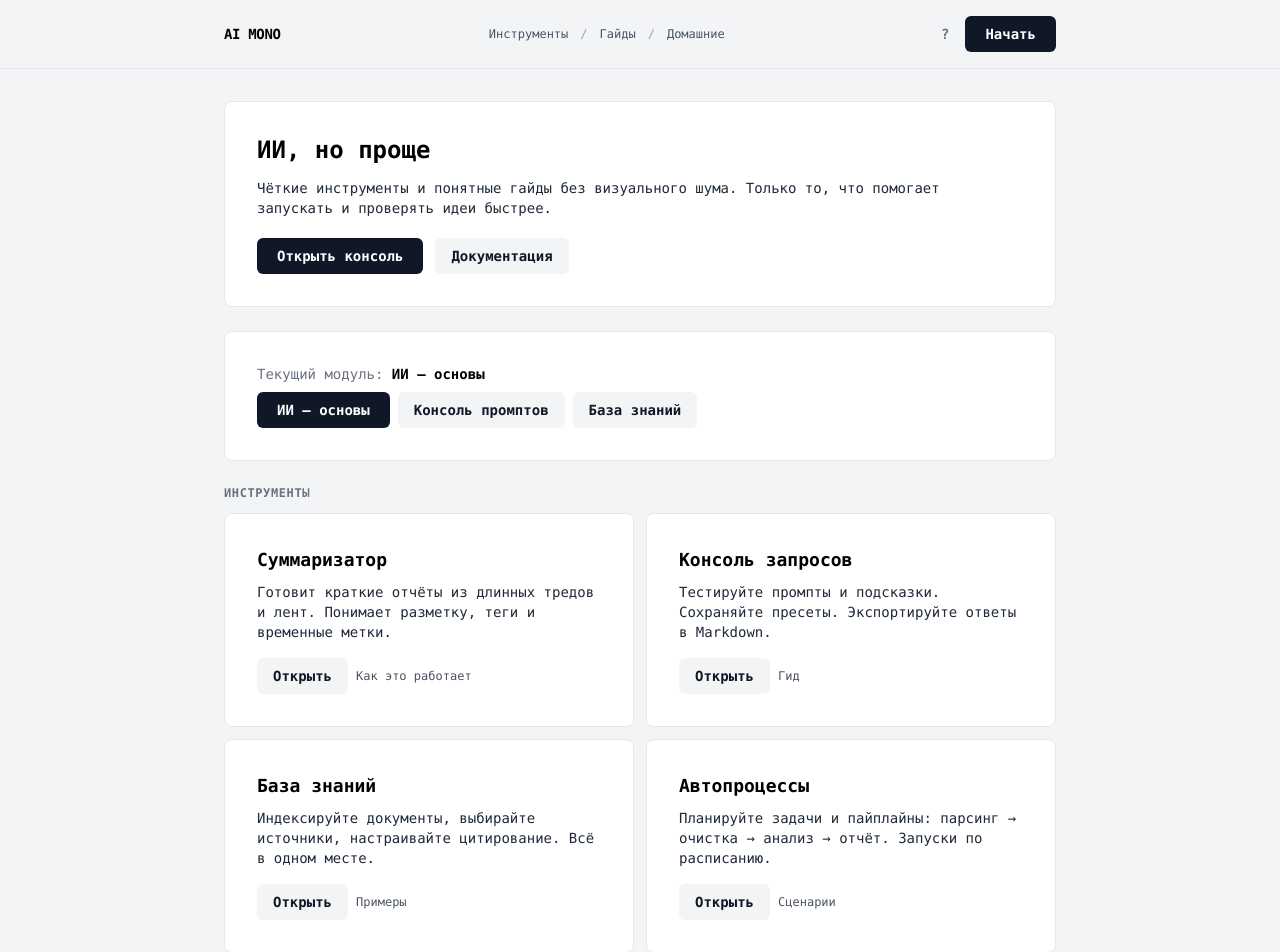
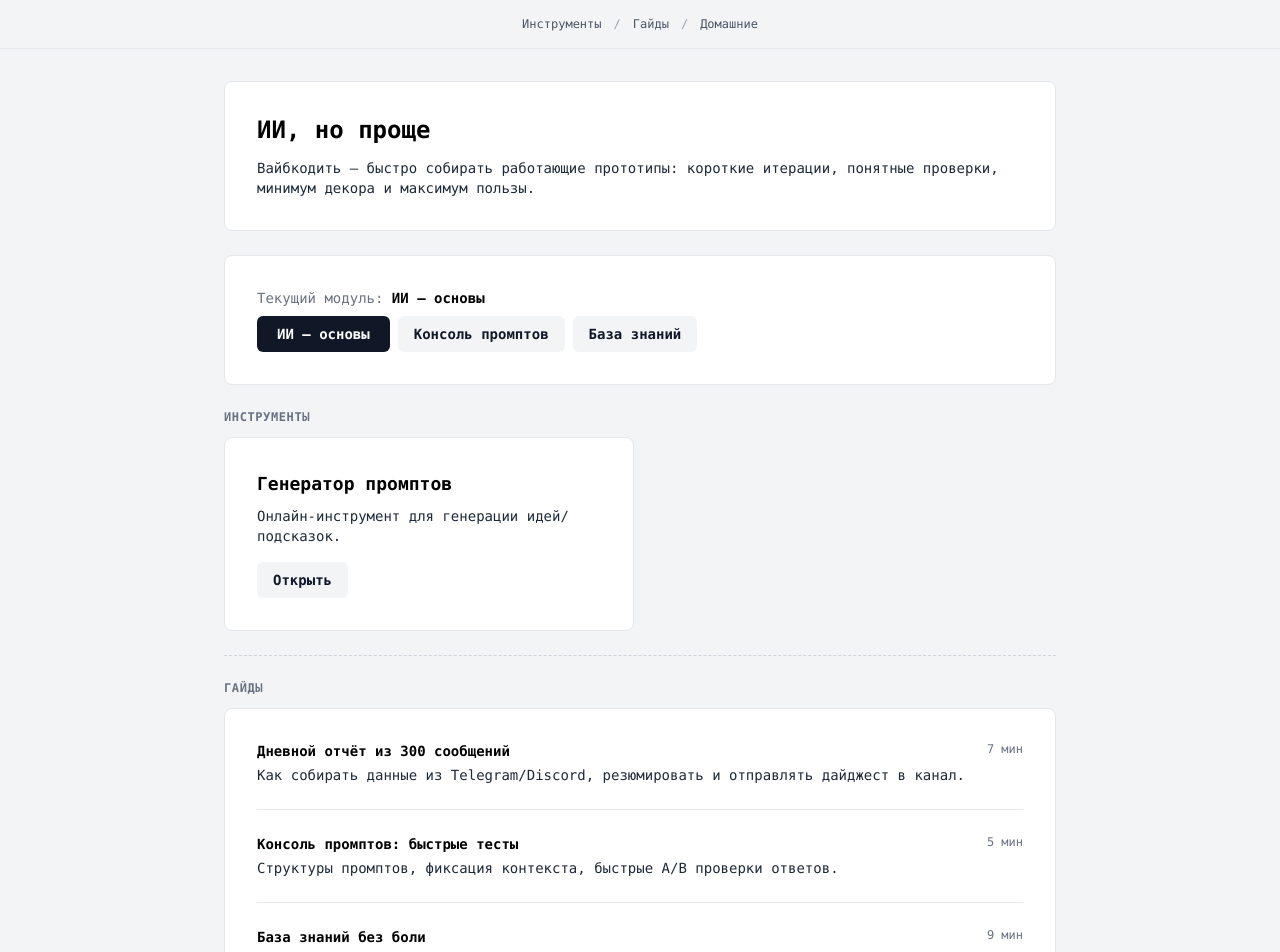
Before and after one commit to riiiiiiiiis/ai-vibecoding-dashboard, a React (Vite) app: page / in a window 1280 px wide. Shown: the top 952 px of the page. Built offline with nearby package versions, Linux system fonts and the light colour scheme.

Commit message:
feat: tools per module; keep only prompt generator for module 1 with external link; lock other modules with schedule notice; update hero copy; clean navbar

```diff
--- a/src/app/App.jsx
+++ b/src/app/App.jsx
@@ -6,7 +6,7 @@ import { Modal } from "../components/ui/Modal.jsx";
 import { GuideItem } from "../features/guides/GuideItem.jsx";
 import { AssignmentItem } from "../features/assignments/AssignmentItem.jsx";
 import { isHttpUrl, isLikelyEmail } from "../utils/validators.js";
-import { MODULES, getGuidesByModule, getAssignmentsByModule, getTestsByModule } from "../config/modules.js";
+import { MODULES, getGuidesByModule, getAssignmentsByModule, getTestsByModule, getToolsByModule } from "../config/modules.js";
 
 export default function App() {
   const [modalOpen, setModalOpen] = useState(false);
@@ -64,7 +64,7 @@ export default function App() {
 
       <header className="border-b border-gray-200">
         <div className="max-w-4xl mx-auto px-6 sm:px-8 py-4 flex items-center justify-between gap-3">
-          <a href="#" className="text-sm font-bold text-black tracking-tight">AI MONO</a>
+          <span />
           <nav className="flex items-center gap-3 text-xs text-gray-600">
             <a className="hover:underline" href="#tools">Инструменты</a>
             <span className="text-gray-400">/</span>
@@ -72,10 +72,7 @@ export default function App() {
             <span className="text-gray-400">/</span>
             <a className="hover:underline" href="#assignments">Домашние</a>
           </nav>
-          <div className="flex items-center gap-2">
-            <Button variant="icon" aria-label="Справка" title="Справка" onClick={() => setModalOpen(true)}>?</Button>
-            <Button onClick={() => setQuickOpen(true)}>Начать</Button>
-          </div>
+          <div className="flex items-center gap-2" />
         </div>
       </header>
 
@@ -84,11 +81,7 @@ export default function App() {
         <Card>
           <div className="space-y-3">
             <H2>ИИ, но проще</H2>
-            <p className="text-sm text-gray-800">Чёткие инструменты и понятные гайды без визуального шума. Только то, что помогает запускать и проверять идеи быстрее.</p>
-            <div className="flex items-center gap-3 pt-2">
-              <Button onClick={openConsole}>Открыть консоль</Button>
-              <Button variant="secondary">Документация</Button>
-            </div>
+            <p className="text-sm text-gray-800">Вайбкодить — быстро собирать работающие прототипы: короткие итерации, понятные проверки, минимум декора и максимум пользы.</p>
           </div>
         </Card>
 
@@ -116,49 +109,34 @@ export default function App() {
 
         <section id="tools" className="space-y-3">
           <SectionHeading>Инструменты</SectionHeading>
+          {moduleKey !== "basics" ? (
+            <Card className="text-sm text-gray-800">
+              Модуль ещё не открыт. 2 модуль — 20 августа, 3 модуль — 27 августа.
+            </Card>
+          ) : (
             <div className="grid grid-cols-1 sm:grid-cols-2 gap-3">
-            <Card>
-              <H3>Суммаризатор</H3>
-              <p className="mt-2 text-sm text-gray-800">Готовит краткие отчёты из длинных тредов и лент. Понимает разметку, теги и временные метки.</p>
+              {getToolsByModule(moduleKey).map((t) => (
+                <Card key={t.title} id="console-card">
+                  <H3>{t.title}</H3>
+                  <p className="mt-2 text-sm text-gray-800">{t.desc}</p>
                   <div className="mt-4 flex items-center gap-2">
+                    <a href={t.href} target="_blank" rel="noopener noreferrer">
                       <Button variant="secondary">Открыть</Button>
-                <LinkA href="#" className="text-xs">Как это работает</LinkA>
+                    </a>
                   </div>
                 </Card>
-
-            <Card id="console-card">
-              <H3>Консоль запросов</H3>
-              <p className="mt-2 text-sm text-gray-800">Тестируйте промпты и подсказки. Сохраняйте пресеты. Экспортируйте ответы в Markdown.</p>
-              <div className="mt-4 flex items-center gap-2">
-                <Button variant="secondary">Открыть</Button>
-                <LinkA href="#" className="text-xs">Гид</LinkA>
+              ))}
             </div>
-            </Card>
-
-            <Card>
-              <H3>База знаний</H3>
-              <p className="mt-2 text-sm text-gray-800">Индексируйте документы, выбирайте источники, настраивайте цитирование. Всё в одном месте.</p>
-              <div className="mt-4 flex items-center gap-2">
-                <Button variant="secondary">Открыть</Button>
-                <LinkA href="#" className="text-xs">Примеры</LinkA>
-              </div>
-            </Card>
-
-            <Card>
-              <H3>Автопроцессы</H3>
-              <p className="mt-2 text-sm text-gray-800">Планируйте задачи и пайплайны: парсинг → очистка → анализ → отчёт. Запуски по расписанию.</p>
-              <div className="mt-4 flex items-center gap-2">
-                <Button variant="secondary">Открыть</Button>
-                <LinkA href="#" className="text-xs">Сценарии</LinkA>
-              </div>
-            </Card>
-          </div>
+          )}
         </section>
 
         <DividerDashed />
 
         <section id="guides" className="space-y-3">
           <SectionHeading>Гайды</SectionHeading>
+          {moduleKey !== "basics" ? (
+            <Card className="text-sm text-gray-800">Модуль ещё не открыт. 2 модуль — 20 августа, 3 модуль — 27 августа.</Card>
+          ) : (
             <Card className="space-y-6">
               {guideItems.map((g, idx) => (
                 <React.Fragment key={g.title}>
@@ -167,10 +145,14 @@ export default function App() {
                 </React.Fragment>
               ))}
             </Card>
+          )}
         </section>
 
         <section id="assignments" className="space-y-3">
           <SectionHeading>Домашние задания</SectionHeading>
+          {moduleKey !== "basics" ? (
+            <Card className="text-sm text-gray-800">Модуль ещё не открыт. 2 модуль — 20 августа, 3 модуль — 27 августа.</Card>
+          ) : (
             <Card className="space-y-6">
               {assignmentItems.map((a, idx) => (
                 <React.Fragment key={a.title}>
@@ -179,6 +161,7 @@ export default function App() {
                 </React.Fragment>
               ))}
             </Card>
+          )}
         </section>
 
         <section id="tests" className="space-y-3">
--- a/src/config/modules.js
+++ b/src/config/modules.js
@@ -132,3 +132,16 @@ export function getTestsByModule(moduleKey, deps) {
     },
   ];
 }
+
+export function getToolsByModule(moduleKey) {
+  if (moduleKey === "basics") {
+    return [
+      {
+        title: "Генератор промптов",
+        desc: "Онлайн‑инструмент для генерации идей/подсказок.",
+        href: "https://ai-idea-gen.vercel.app/",
+      },
+    ];
+  }
+  return [];
+}
```
Lines whose indentation alone changed are shown as unchanged.
